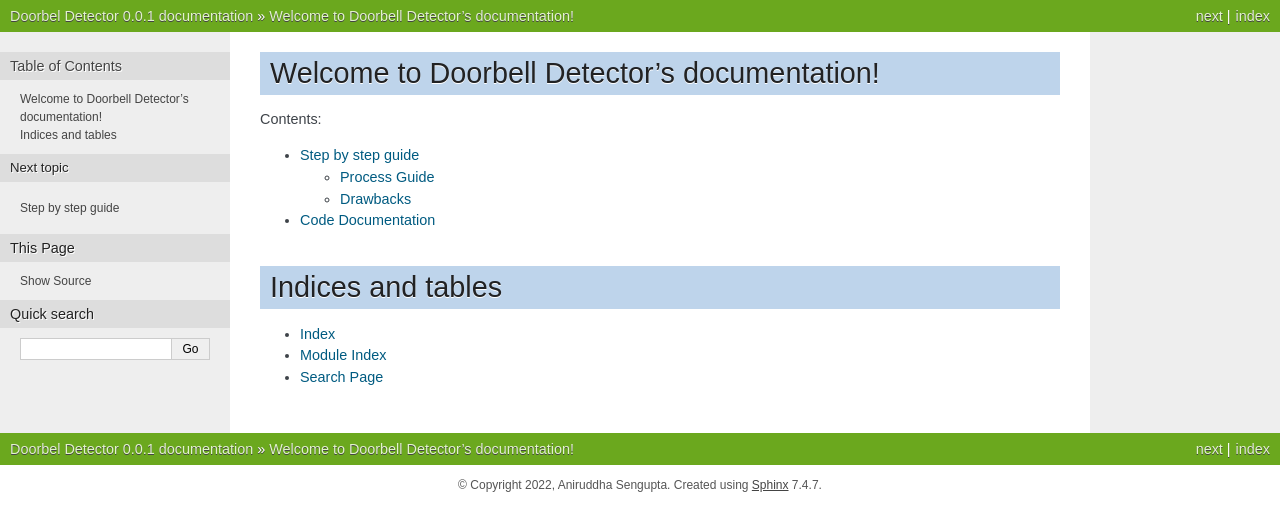
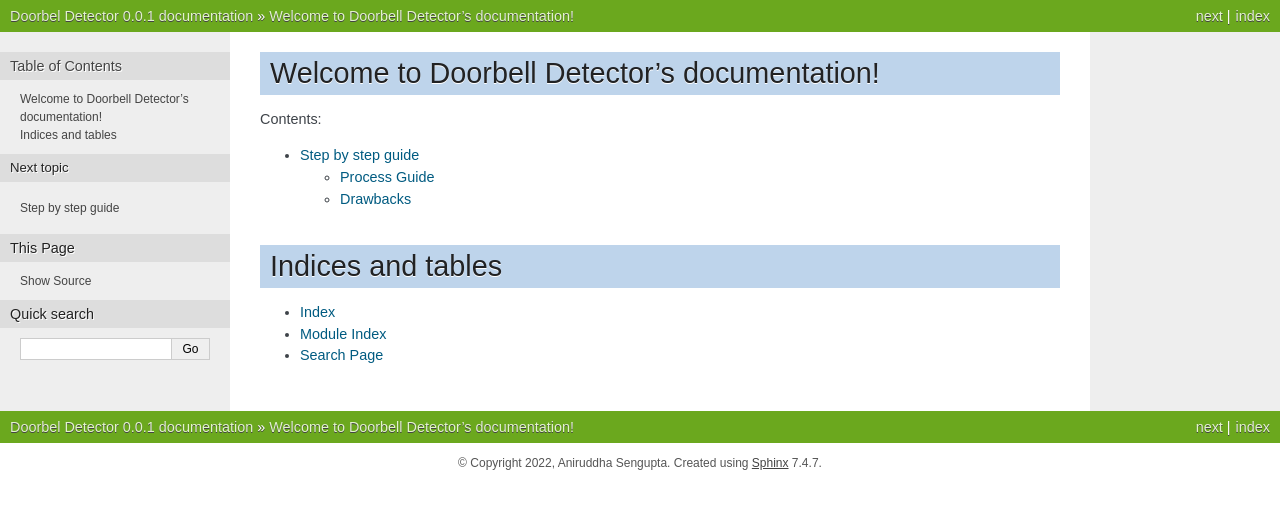
Before and after one commit to anisengupta/doorbell_detector, a Sphinx documentation site: the page built from docs/index.rst, in a window 1280 px wide. Shown: the top 531 px of the page. Built offline with Sphinx 7.4.7, drawn with Linux system fonts in a browser that asks for light colours.

Commit message:
Removed the code page

```diff
--- a/docs/code.rst
+++ /dev/null
@@ -1,5 +0,0 @@
-Code Documentation
-==================
-
-.. automodule:: doorbell_detector
-    :members:
--- a/docs/index.rst
+++ b/docs/index.rst
@@ -11,7 +11,6 @@ Welcome to Doorbell Detector's documentation!
    :caption: Contents:
 
    guide
-   code
 
 
 
```
